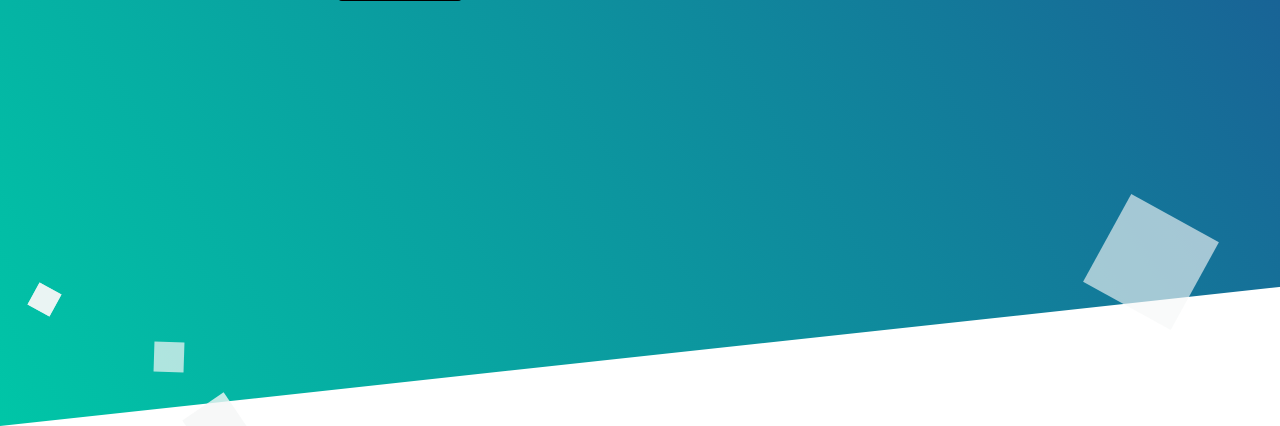
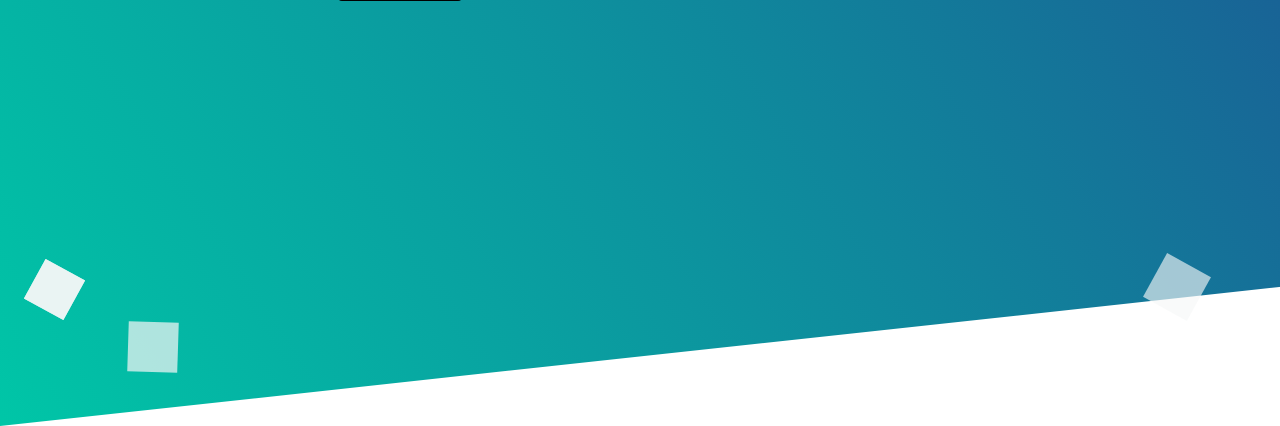
Before and after one commit to SEVERUS2001/ESR_dev_drive_2021, a Flask app: page /emotion_video_1 in a window 1280 px wide. Shown: the part 547-973 px from the top of the page. Run offline with Flask 2, Linux system fonts and the light colour scheme.

Commit message:
added style to base_emotion_1.html

```diff
--- a/templates/base_emotion_1.html
+++ b/templates/base_emotion_1.html
@@ -1,17 +1,21 @@
 <!doctype html>
 <html lang="en">
+
 <head>
     <!-- Required meta tags -->
     <meta charset="utf-8">
     <meta name="viewport" content="width=device-width, initial-scale=1">
 
     <!-- Bootstrap CSS -->
-    <link href="https://cdn.jsdelivr.net/npm/bootstrap@5.1.0/dist/css/bootstrap.min.css" rel="stylesheet" integrity="sha384-KyZXEAg3QhqLMpG8r+8fhAXLRk2vvoC2f3B09zVXn8CA5QIVfZOJ3BCsw2P0p/We" crossorigin="anonymous">
+    <link href="https://cdn.jsdelivr.net/npm/bootstrap@5.1.0/dist/css/bootstrap.min.css" rel="stylesheet"
+        integrity="sha384-KyZXEAg3QhqLMpG8r+8fhAXLRk2vvoC2f3B09zVXn8CA5QIVfZOJ3BCsw2P0p/We" crossorigin="anonymous">
 
     <title>Emotion Channel 1</title>
     <style>
-        *{
-        margin: 0; padding:0; box-sizing: border-box;
+        * {
+            margin: 0;
+            padding: 0;
+            box-sizing: border-box;
             font-family: 'Montserrat', sans-serif;
 
         }
@@ -20,71 +24,82 @@
             width: 100%;
             height: 100vh;
             background: #0f8a9d;
-        background: linear-gradient(57deg, #00C6A7 , #1E4D92 );
+            background: linear-gradient(57deg, #00C6A7, #1E4D92);
             clip-path: polygon(0% 0%, 100% 00%, 105% 85%, 0% 100%);
 
         }
 
 
-    nav{
-        width: 100%; height: 100px;
+        nav {
+            width: 100%;
+            height: 100px;
             /*background-color:  red;*/
-        display: flex; color: white;
+            display: flex;
+            color: white;
 
         }
 
-    .logo{
+        .logo {
             width: 50%;
             height: 100px;
         }
 
-    .logo h1{
+        .logo h1 {
             line-height: 100px;
             padding-left: 50px;
         }
 
-    .menu{
-        width: 50%; height: 100px;
+        .menu {
+            width: 50%;
+            height: 100px;
         }
 
-    .menu ul{
+        .menu ul {
             width: 100%;
             height: 100px;
             display: flex;
             flex-direction: row;
             justify-content: space-around;
-        align-items:  center;
+            align-items: center;
         }
 
-    .menu ul li{
+        .menu ul li {
             list-style: none;
             font-size: 12px;
             font-weight: bold;
             text-transform: uppercase;
         }
 
-    section{ display: flex;  }
+        section {
+            display: flex;
+        }
 
-    .rightside{ width: 55%; height: 0px; color: white; text-align: center;
+        .rightside {
+            width: 55%;
+            height: 0px;
+            color: white;
+            text-align: center;
             position: absolute;
             margin-left: auto;
             margin-right: auto;
             left: 0em;
-            right: 30em;}
+            right: 30em;
+        }
 
-    .rightside button{   font-size: 17px;
+        .rightside button {
+            font-size: 17px;
             font-weight: 600;
             color: white;
             text-transform: uppercase;
-        background: linear-gradient(57deg, #00C6A7 , #1E4D92 );
+            background: linear-gradient(57deg, #00C6A7, #1E4D92);
             border-radius: 4px 4px 4px 4px;
-        padding: 20px 35px ;
+            padding: 20px 35px;
         }
 
 
 
-    .rightside button:hover{
-          background: linear-gradient(57deg, #1E4D92, #00C6A7 );
+        .rightside button:hover {
+            background: linear-gradient(57deg, #1E4D92, #00C6A7);
         }
 
 
@@ -99,64 +114,45 @@
 
         .box-area li {
             position: absolute;
-        display:grid;
+            display: grid;
             list-style: none;
-        width: 25px;
-        height: 25px;
+            width: 45px;
+            height: 45px;
             background: rgba(246, 247, 247, 0.952);
             animation: animate 20s linear infinite;
             bottom: -150px;
         }
 
         .box-area li:nth-child(1) {
-        left: 86%;
-        width: 100px;
-        height: 100px;
+            right: 2%;
+            left: 90%;
+            width: 50px;
+            height: 50px;
             animation-delay: 0s;
         }
 
         .box-area li:nth-child(2) {
-        left: 12%;
-        width: 30px;
-        height: 30px;
+            left: 10%;
+            width: 50px;
+            height: 50px;
             animation-delay: 1.5s;
             animation-duration: 20s;
         }
 
-    /* .box-area li:nth-child(3) {
-        left: 70%;
-        width: 100px;
-        height: 100px;
-        animation-delay: 5.5s;
-    } */
-
-    /* .box-area li:nth-child(4) {
-        left: 42%;
-        width: 150px;
-        height: 150px;
-        animation-delay: 0s;
-        animation-duration: 15s;
-    } */
-
-    /* .box-area li:nth-child(5) {
-        left: 65%;
-        width: 40px;
-        height: 40px;
-        animation-delay: 0s;
-    } */
-
-    .box-area li:nth-child(6) {
-        left: 15%;
+        .box-area li:nth-child(3) {
+            left: 80%;
             width: 50px;
             height: 50px;
-        animation-delay: 3.5s;
+            animation-delay: 5.5s;
         }
+
 
         @keyframes animate {
             0% {
                 transform: translateY(0) rotate(0deg);
                 opacity: 1;
             }
+
             100% {
                 transform: translateY(-800px) rotate(360deg);
                 opacity: 0;
@@ -164,12 +160,13 @@
         }
     </style>
 </head>
+
 <body>
 
     <header class="site-header clearfix">
         <nav>
             <div class="logo">
-      <h1>ESR-ML</h1>
+                <h1>ESR</h1>
             </div>
         </nav>
 
@@ -207,4 +204,5 @@
     <script src="https://cdn.jsdelivr.net/npm/bootstrap@5.1.0/dist/js/bootstrap.min.js" integrity="sha384-cn7l7gDp0eyniUwwAZgrzD06kc/tftFf19TOAs2zVinnD/C7E91j9yyk5//jjpt/" crossorigin="anonymous"></script>
     -->
 </body>
+
 </html>
--- a/templates/output_emotion_1.html
+++ b/templates/output_emotion_1.html
@@ -1,6 +1,6 @@
 {% extends 'base_emotion_1.html'%}{% block content %}
 
 
-<h1 style="text-align: center;z-index: 10;">Emotion Detection Web App in Flask</h1>
+<h1 style="text-align: center;z-index: 10;">Emotion Detection Channel 1</h1>
 <div style="justify-content: center; display: flex; margin-top: 30px;position:relative;z-index:10"><img src="{{ url_for('video_emotion_1') }}"></div>
 {% endblock %}
```
Lines whose indentation alone changed are shown as unchanged.
